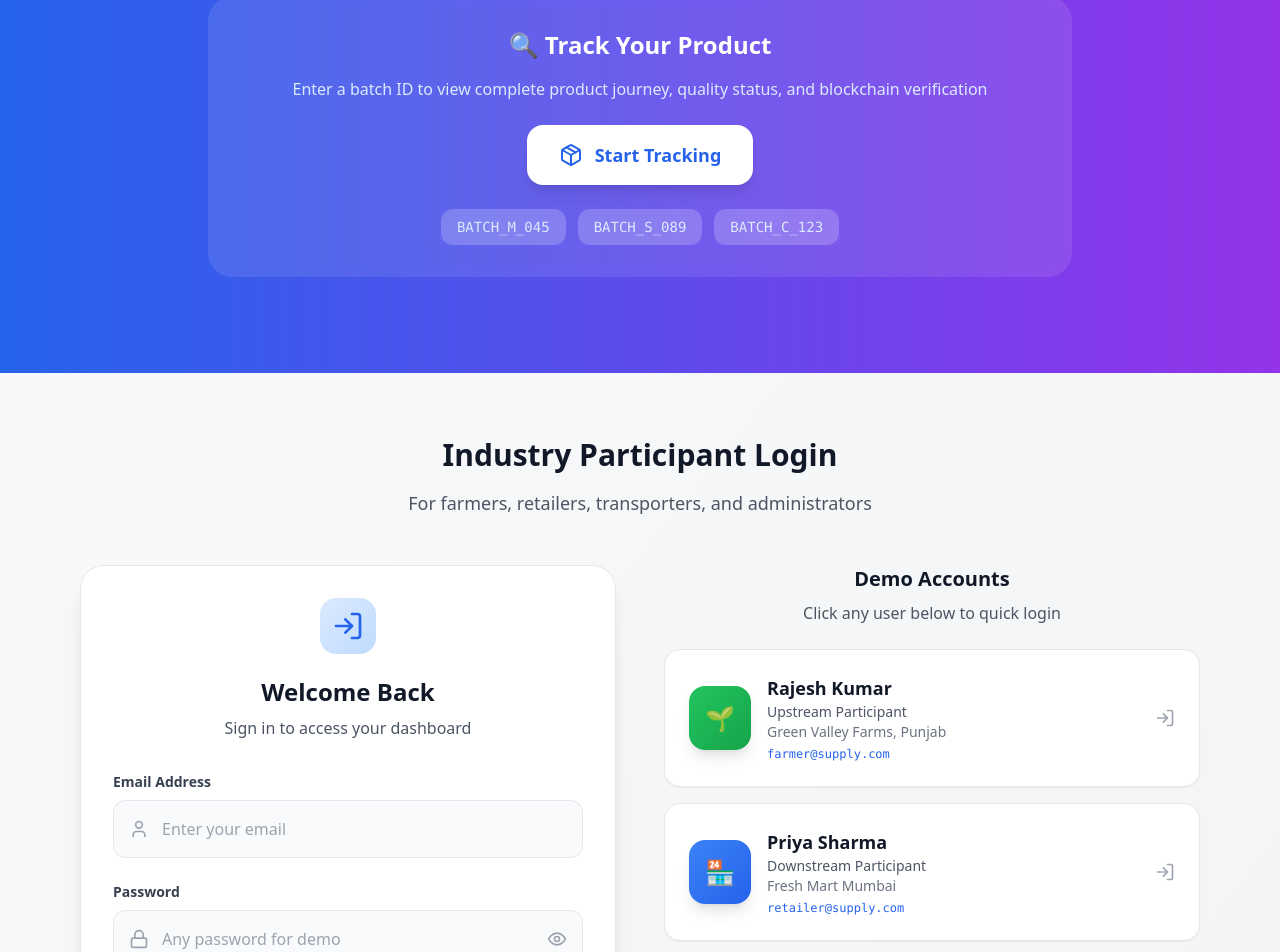
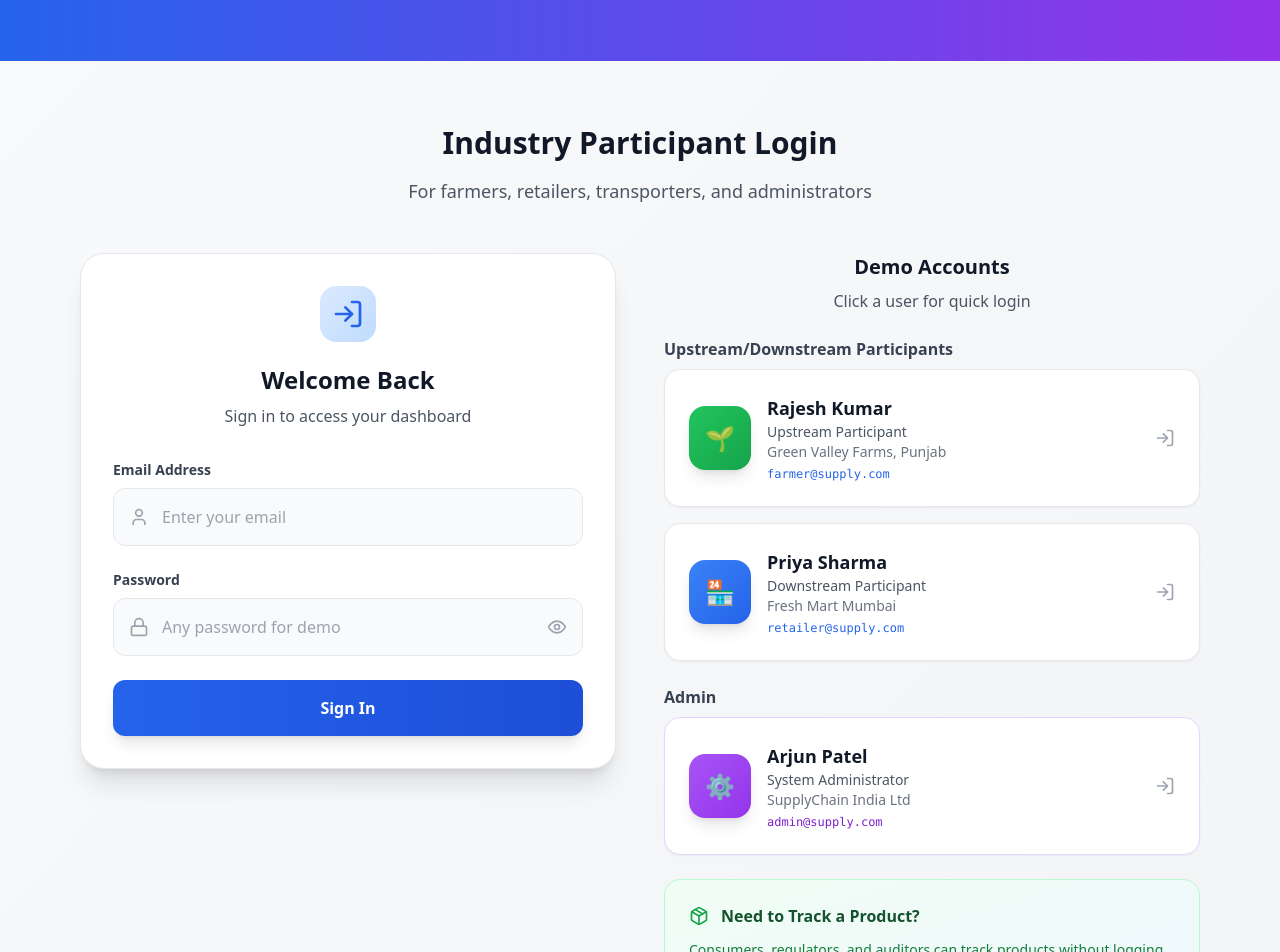
Before and after one commit to VaniVerma16/supplychain, a React (Vite) app: page /login in a window 1280 px wide. Shown: the part 259-1211 px from the top of the page. Built offline with nearby package versions, Linux system fonts and the light colour scheme.

Commit message:
Update Login.tsx

```diff
--- a/src/components/Login.tsx
+++ b/src/components/Login.tsx
@@ -1,6 +1,33 @@
 import React, { useState } from 'react';
-import { LogIn, User, Lock, Building, Users, Shield, Eye, EyeOff, Package } from 'lucide-react';
+import { LogIn, User, Lock, Eye, EyeOff, Package } from 'lucide-react';
 import { useAuth } from '../contexts/AuthContext';
+
+const demoUsers = [
+  {
+    email: 'farmer@supply.com',
+    name: 'Rajesh Kumar',
+    role: 'Upstream Participant',
+    company: 'Green Valley Farms, Punjab',
+    color: 'from-green-500 to-green-600',
+    icon: '🌱'
+  },
+  {
+    email: 'retailer@supply.com',
+    name: 'Priya Sharma',
+    role: 'Downstream Participant',
+    company: 'Fresh Mart Mumbai',
+    color: 'from-blue-500 to-blue-600',
+    icon: '🏪'
+  },
+  {
+    email: 'admin@supply.com',
+    name: 'Arjun Patel',
+    role: 'System Administrator',
+    company: 'SupplyChain India Ltd',
+    color: 'from-purple-500 to-purple-600',
+    icon: '⚙️'
+  }
+];
 
 const Login: React.FC = () => {
   const [credentials, setCredentials] = useState({ email: '', password: '' });
@@ -11,10 +38,9 @@ const Login: React.FC = () => {
   const handleSubmit = async (e: React.FormEvent) => {
     e.preventDefault();
     setError('');
-
     const success = await login(credentials);
     if (!success) {
-      setError('Invalid credentials. Please try again.');
+      setError('Invalid credentials. Please use one of the demo accounts below for your role.');
     }
   };
 
@@ -22,85 +48,31 @@ const Login: React.FC = () => {
     setCredentials({ email, password: 'demo123' });
   };
 
-  const demoUsers = [
-    {
-      email: 'farmer@supply.com',
-      name: 'Rajesh Kumar',
-      role: 'Upstream Participant',
-      company: 'Green Valley Farms, Punjab',
-      icon: '🌱',
-      color: 'from-green-500 to-green-600'
-    },
-    {
-      email: 'retailer@supply.com',
-      name: 'Priya Sharma',
-      role: 'Downstream Participant',
-      company: 'Fresh Mart Mumbai',
-      icon: '🏪',
-      color: 'from-blue-500 to-blue-600'
-    },
-    {
-      email: 'admin@supply.com',
-      name: 'Arjun Patel',
-      role: 'System Administrator',
-      company: 'SupplyChain India Ltd',
-      icon: '⚙️',
-      color: 'from-purple-500 to-purple-600'
-    }
-  ];
-
   return (
     <div className="min-h-screen bg-gradient-to-br from-gray-50 to-gray-100">
-      {/* Hero Section with External User Access */}
       <div className="bg-gradient-to-r from-blue-600 to-purple-600 text-white py-16">
         <div className="max-w-4xl mx-auto px-4 text-center">
           <div className="inline-flex items-center gap-3 mb-6">
             <div className="p-4 bg-gradient-to-br from-blue-100 to-purple-100 rounded-2xl shadow-lg">
-              <Shield className="w-12 h-12 text-white" />
+              <Package className="w-12 h-12 text-white" />
             </div>
             <div>
-              <h1 className="text-5xl font-bold text-white">
-                Supply Tracker
-              </h1>
+              <h1 className="text-5xl font-bold text-white">Supply Tracker</h1>
               <p className="text-xl text-blue-100 font-medium">Cold Chain Traceability Platform</p>
             </div>
           </div>
           <p className="text-xl text-blue-100 mb-8 max-w-2xl mx-auto">
             Track your food products from farm to table. Verify quality, check for tampering, and ensure food safety with blockchain technology.
           </p>
-
-          {/* External User CTA */}
-          <div className="bg-white bg-opacity-10 backdrop-blur-sm rounded-3xl p-8 mb-8">
-            <h2 className="text-2xl font-bold text-white mb-4">🔍 Track Your Product</h2>
-            <p className="text-blue-100 mb-6">
-              Enter a batch ID to view complete product journey, quality status, and blockchain verification
-            </p>
-            <a
-              href="/external"
-              className="inline-flex items-center gap-3 px-8 py-4 bg-white text-blue-600 rounded-2xl font-bold text-lg hover:bg-blue-50 transition-all duration-300 shadow-lg hover:shadow-xl transform hover:-translate-y-1"
-            >
-              <Package className="w-6 h-6" />
-              Start Tracking
-            </a>
-            <div className="mt-6 flex flex-wrap justify-center gap-3">
-              <span className="px-4 py-2 bg-white bg-opacity-20 rounded-xl font-mono text-blue-100 text-sm">BATCH_M_045</span>
-              <span className="px-4 py-2 bg-white bg-opacity-20 rounded-xl font-mono text-blue-100 text-sm">BATCH_S_089</span>
-              <span className="px-4 py-2 bg-white bg-opacity-20 rounded-xl font-mono text-blue-100 text-sm">BATCH_C_123</span>
         </div>
       </div>
-        </div>
-      </div>
-
-      {/* Login Section */}
       <div className="py-16">
         <div className="max-w-6xl mx-auto px-4">
           <div className="text-center mb-12">
             <h2 className="text-3xl font-bold text-gray-900 mb-4">Industry Participant Login</h2>
             <p className="text-gray-600 text-lg">For farmers, retailers, transporters, and administrators</p>
           </div>
-
           <div className="grid grid-cols-1 lg:grid-cols-2 gap-12 items-start">
-          {/* Login Form */}
             <div className="bg-white rounded-3xl shadow-xl border border-gray-200 p-8">
               <div className="text-center mb-8">
                 <div className="p-3 bg-gradient-to-br from-blue-100 to-blue-200 rounded-2xl inline-block mb-4">
@@ -109,12 +81,9 @@ const Login: React.FC = () => {
                 <h3 className="text-2xl font-bold text-gray-900 mb-2">Welcome Back</h3>
                 <p className="text-gray-600">Sign in to access your dashboard</p>
               </div>
-
               <form onSubmit={handleSubmit} className="space-y-6">
                 <div>
-                <label className="block text-sm font-semibold text-gray-700 mb-2">
-                  Email Address
-                </label>
+                  <label className="block text-sm font-semibold text-gray-700 mb-2">Email Address</label>
                   <div className="relative">
                     <User className="absolute left-4 top-1/2 transform -translate-y-1/2 w-5 h-5 text-gray-400" />
                     <input
@@ -127,11 +96,8 @@ const Login: React.FC = () => {
                     />
                   </div>
                 </div>
-
                 <div>
-                <label className="block text-sm font-semibold text-gray-700 mb-2">
-                  Password
-                </label>
+                  <label className="block text-sm font-semibold text-gray-700 mb-2">Password</label>
                   <div className="relative">
                     <Lock className="absolute left-4 top-1/2 transform -translate-y-1/2 w-5 h-5 text-gray-400" />
                     <input
@@ -151,13 +117,11 @@ const Login: React.FC = () => {
                     </button>
                   </div>
                 </div>
-
                 {error && (
                   <div className="p-4 bg-red-50 border border-red-200 rounded-xl">
                     <p className="text-red-600 text-sm font-medium">{error}</p>
                   </div>
                 )}
-
                 <button
                   type="submit"
                   disabled={isLoading}
@@ -174,18 +138,18 @@ const Login: React.FC = () => {
                 </button>
               </form>
             </div>
-
-          {/* Demo Users */}
+            {/* Demo Users by Role */}
             <div className="space-y-6">
               <div className="text-center">
                 <h4 className="text-xl font-bold text-gray-900 mb-2">Demo Accounts</h4>
-              <p className="text-gray-600">Click any user below to quick login</p>
+                <p className="text-gray-600">Click a user for quick login</p>
               </div>
-
-            <div className="space-y-4">
-              {demoUsers.map((user, index) => (
+              <div>
+                <h5 className="font-semibold text-gray-700 mb-2">Upstream/Downstream Participants</h5>
+                <div className="space-y-4 mb-6">
+                  {demoUsers.filter(u => u.role !== 'System Administrator').map((user, index) => (
                     <button
-                  key={index}
+                      key={user.email}
                       onClick={() => quickLogin(user.email)}
                       className="w-full p-6 bg-white hover:bg-gray-50 border border-gray-200 hover:border-blue-300 rounded-2xl text-left transition-all duration-200 shadow-sm hover:shadow-md group"
                     >
@@ -194,9 +158,7 @@ const Login: React.FC = () => {
                           {user.icon}
                         </div>
                         <div className="flex-1">
-                      <h4 className="text-lg font-bold text-gray-900 group-hover:text-blue-600 transition-colors duration-200">
-                        {user.name}
-                      </h4>
+                          <h4 className="text-lg font-bold text-gray-900 group-hover:text-blue-600 transition-colors duration-200">{user.name}</h4>
                           <p className="text-sm font-medium text-gray-600">{user.role}</p>
                           <p className="text-sm text-gray-500">{user.company}</p>
                           <p className="text-xs text-blue-600 font-mono mt-1">{user.email}</p>
@@ -208,15 +170,38 @@ const Login: React.FC = () => {
                     </button>
                   ))}
                 </div>
-
+                <h5 className="font-semibold text-gray-700 mb-2">Admin</h5>
+                <div>
+                  {demoUsers.filter(u => u.role === 'System Administrator').map(user => (
+                    <button
+                      key={user.email}
+                      onClick={() => quickLogin(user.email)}
+                      className="w-full p-6 bg-white hover:bg-gray-50 border border-purple-200 hover:border-purple-400 rounded-2xl text-left transition-all duration-200 shadow-sm hover:shadow-md group"
+                    >
+                      <div className="flex items-center gap-4">
+                        <div className={`p-4 bg-gradient-to-br ${user.color} rounded-2xl text-white text-2xl shadow-lg group-hover:scale-110 transition-transform duration-200`}>
+                          {user.icon}
+                        </div>
+                        <div className="flex-1">
+                          <h4 className="text-lg font-bold text-gray-900 group-hover:text-purple-800 transition-colors duration-200">{user.name}</h4>
+                          <p className="text-sm font-medium text-gray-600">{user.role}</p>
+                          <p className="text-sm text-gray-500">{user.company}</p>
+                          <p className="text-xs text-purple-700 font-mono mt-1">{user.email}</p>
+                        </div>
+                        <div className="text-gray-400 group-hover:text-purple-700 transition-colors duration-200">
+                          <LogIn className="w-5 h-5" />
+                        </div>
+                      </div>
+                    </button>
+                  ))}
+                </div>
+              </div>
               <div className="bg-gradient-to-br from-green-50 to-blue-50 rounded-2xl p-6 border border-green-200">
                 <div className="flex items-center gap-3 mb-3">
                   <Package className="w-5 h-5 text-green-600" />
                   <h4 className="font-bold text-green-900">Need to Track a Product?</h4>
                 </div>
-                <p className="text-sm text-green-700 mb-4">
-                  Consumers, regulators, and auditors can track products without logging in.
-                </p>
+                <p className="text-sm text-green-700 mb-4">Consumers, regulators, and auditors can track products without logging in.</p>
                 <a
                   href="/external"
                   className="inline-flex items-center gap-2 px-4 py-2 bg-green-600 hover:bg-green-700 text-white rounded-xl font-medium transition-colors duration-200"
```
Lines whose indentation alone changed are shown as unchanged.
